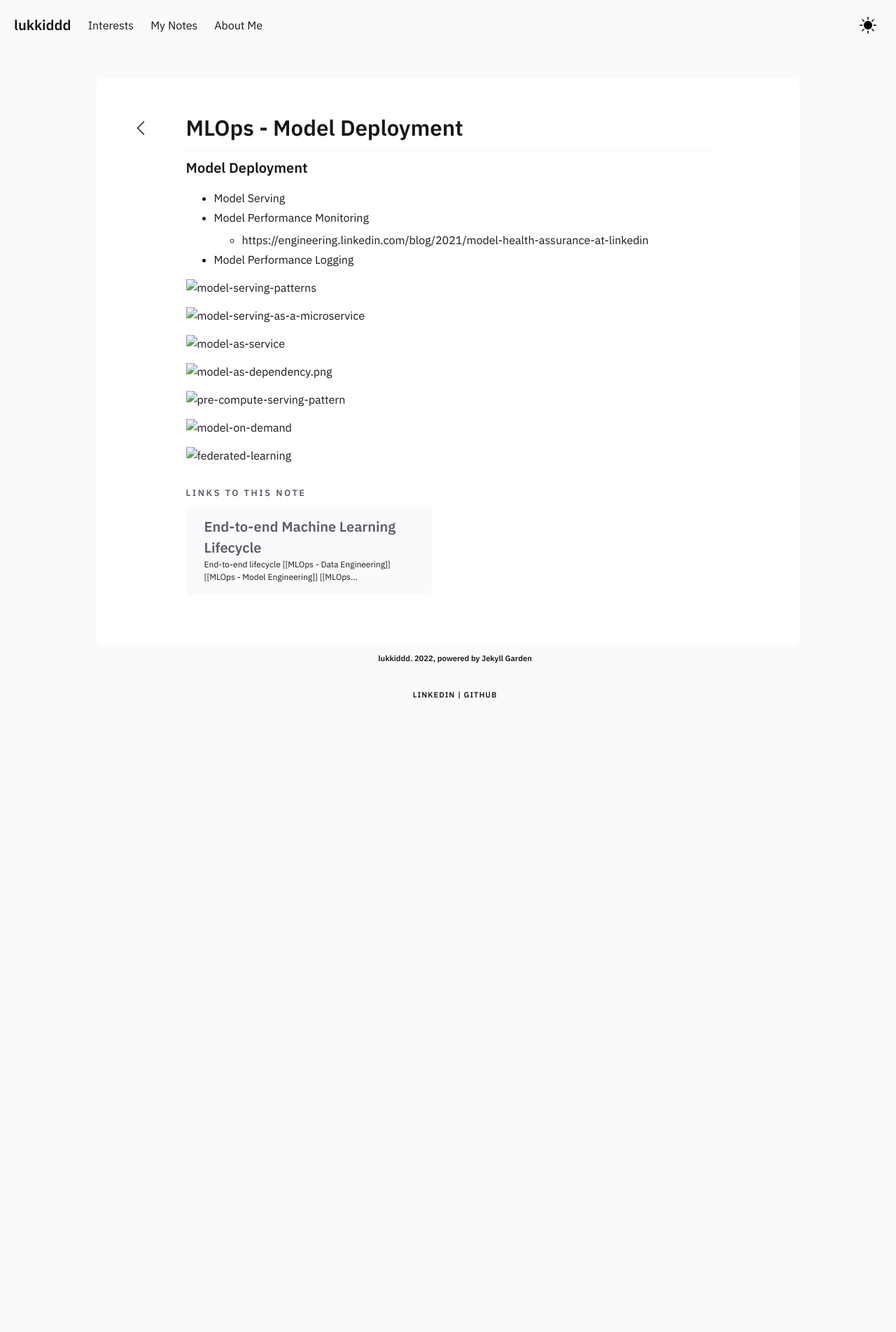
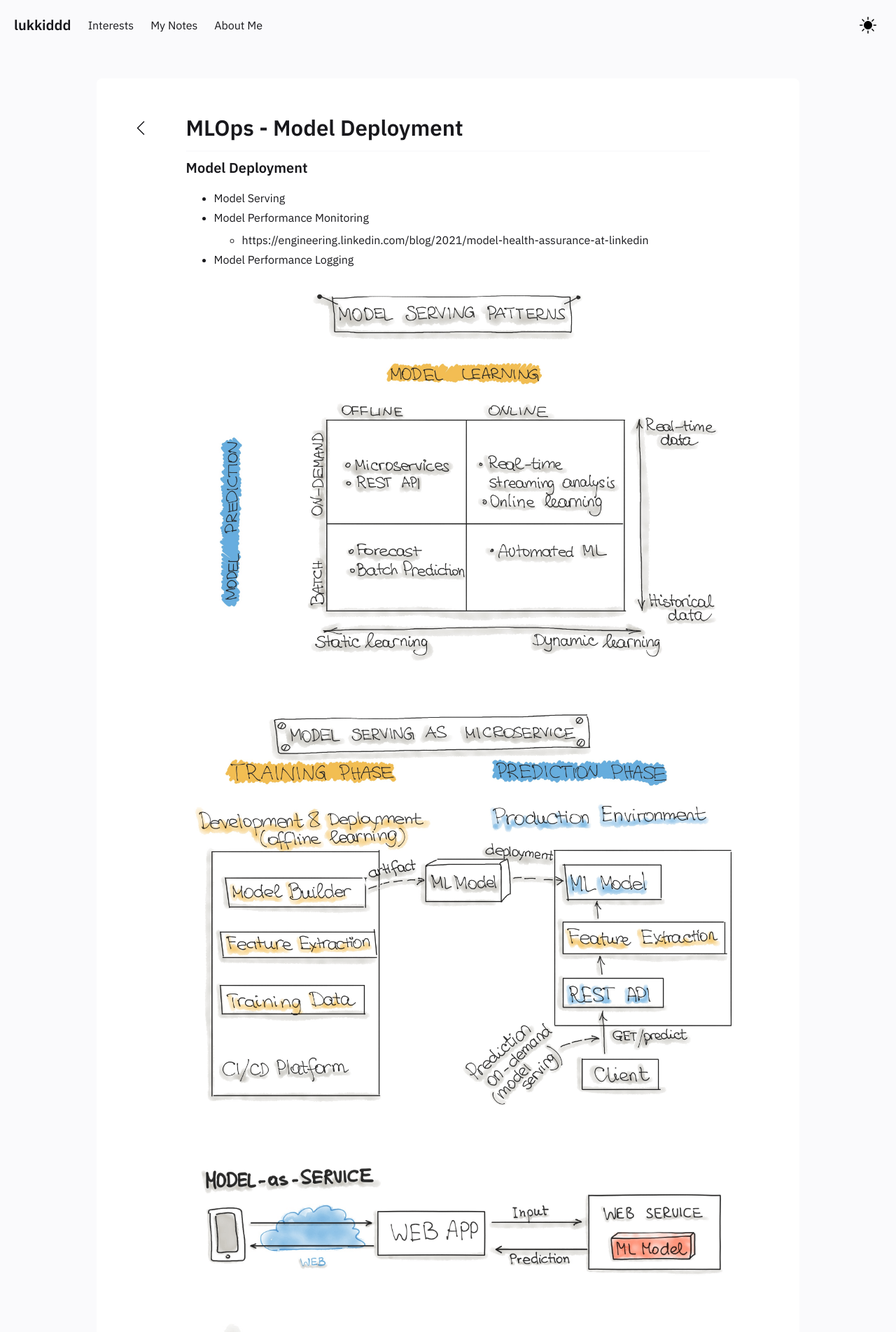
Before and after one commit to lukkiddd/lukkiddd.github.io, a Jekyll site: the page built from _notes/Public/MLOps - Model Deployment.md, in a window 1280 px wide. Shown: the top 1904 px of the page at 70% size. Built offline with Jekyll 4.4.1, drawn with Linux system fonts in a browser that asks for light colours; before the commit the page ends 1058 px from its top, so only the background shows below that.

Commit message:
Update image paths

```diff
--- a/_notes/Public/MLOps - Model Deployment.md
+++ b/_notes/Public/MLOps - Model Deployment.md
@@ -14,23 +14,23 @@ date : 22-03-2022
 - Model Performance Logging
 
 
-![model-serving-patterns](./assets/img/model-serving-patterns.png)
+![model-serving-patterns](/assets/img/model-serving-patterns.png)
 
 
 
-![model-serving-as-a-microservice](./assets/img/model-serving-as-a-microservice.png)
+![model-serving-as-a-microservice](/assets/img/model-serving-as-a-microservice.png)
 
 
-![model-as-service](./assets/img/model-as-service.png)
+![model-as-service](/assets/img/model-as-service.png)
 
 
-![model-as-dependency.png](./assets/img/model-as-dependency.png)
+![model-as-dependency.png](/assets/img/model-as-dependency.png)
 
 
-![pre-compute-serving-pattern](./assets/img/pre-compute-serving-pattern.png)
+![pre-compute-serving-pattern](/assets/img/pre-compute-serving-pattern.png)
 
 
-![model-on-demand](./assets/img/model-on-demand.png)
+![model-on-demand](/assets/img/model-on-demand.png)
 
 
-![federated-learning](./assets/img/federated-learning.png)
+![federated-learning](/assets/img/federated-learning.png)
```
Also changed, not shown: _notes/Public/Machine Learning Operations.md (+1 -1 lines), _notes/Public/Why MLOps.md (+2 -0 lines).
